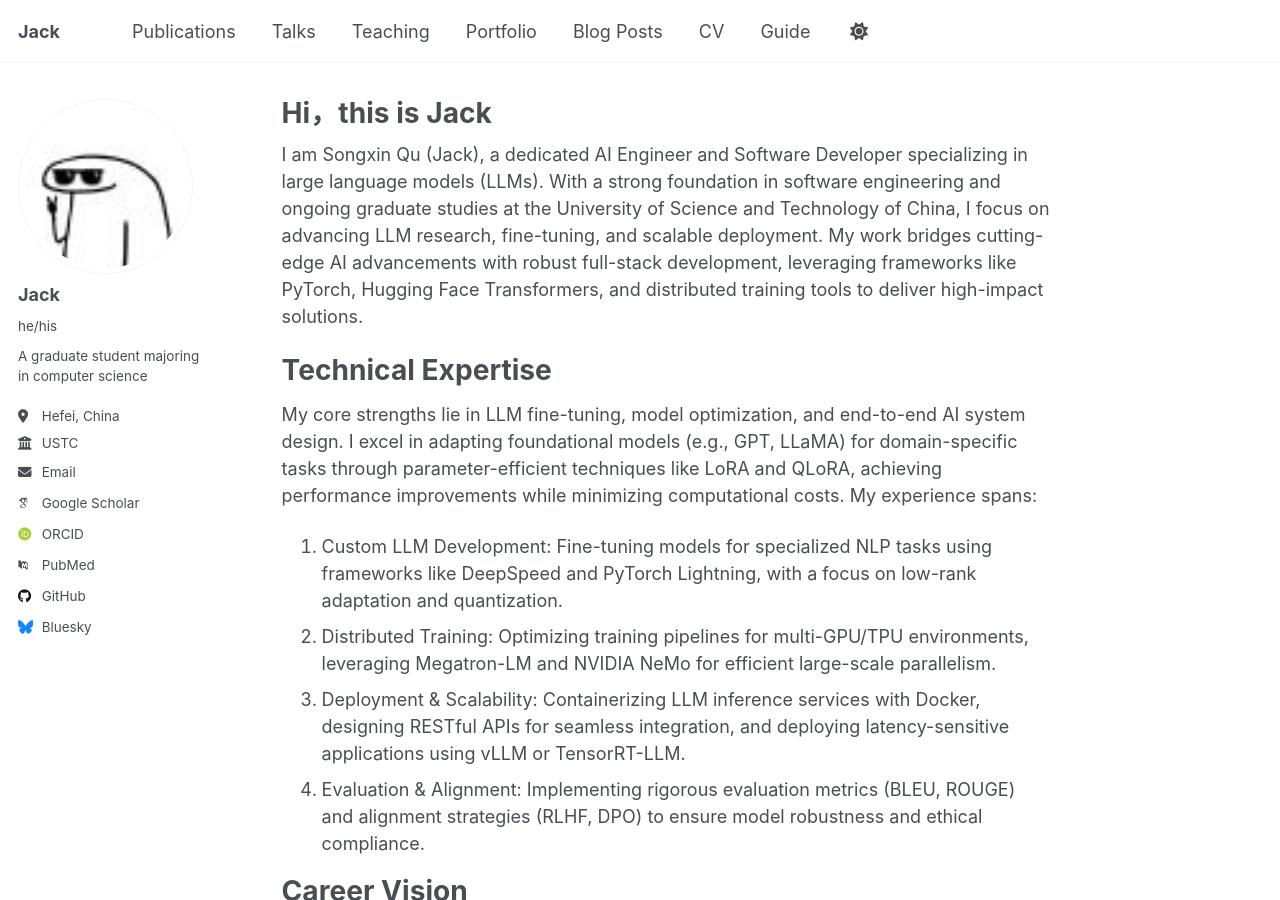
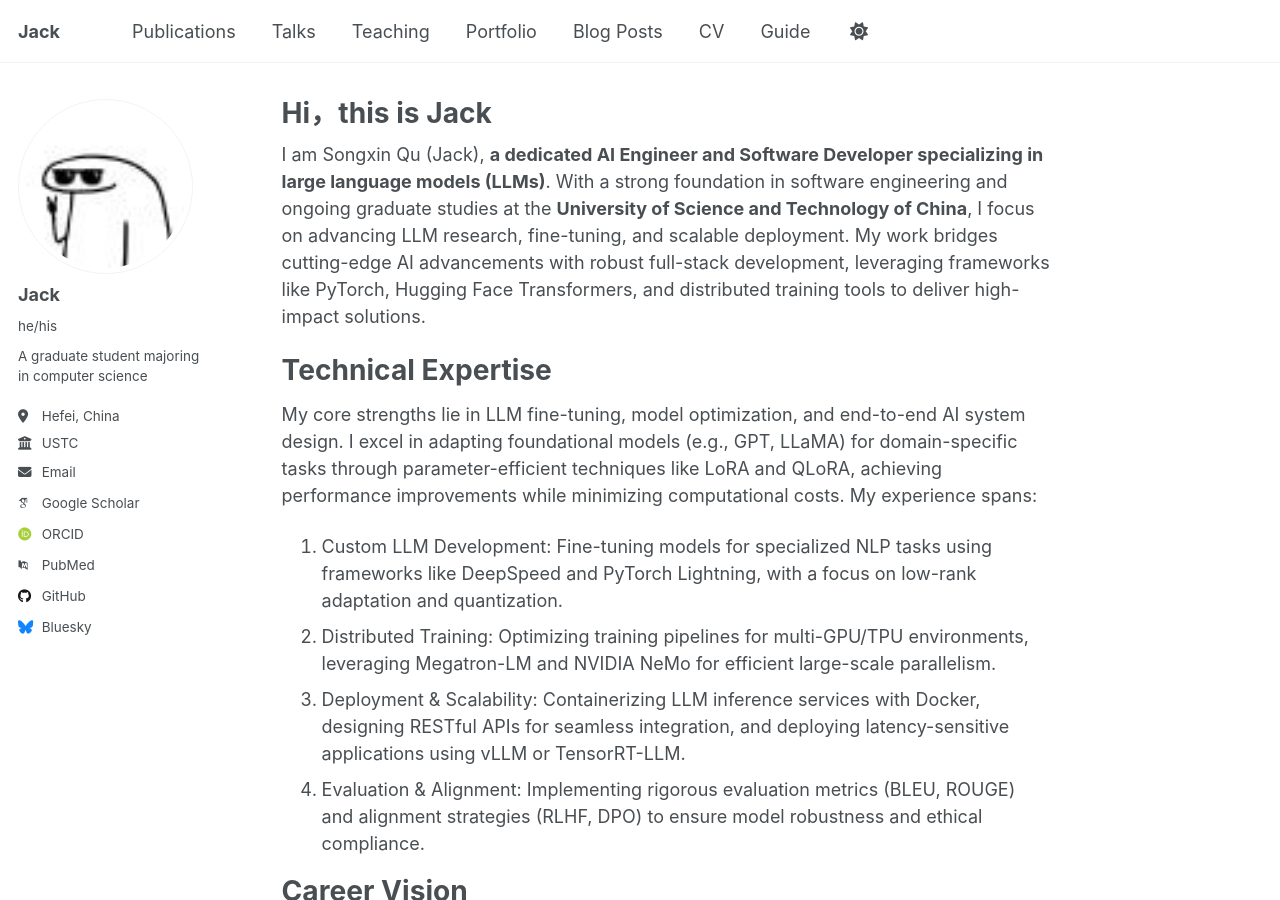
Before and after one commit to qsxustc/qsxustc.github.io, a Jekyll site: the page built from _pages/about.md, in a window 1280 px wide and 900 px high. Built offline with Jekyll 4.4.1, drawn with Linux system fonts in a browser that asks for light colours; some web fonts are replaced.

```diff
--- a/_pages/about.md
+++ b/_pages/about.md
@@ -7,7 +7,7 @@ redirect_from:
   - /about.html
 ---
 
-I am Songxin Qu (Jack), a dedicated AI Engineer and Software Developer specializing in large language models (LLMs). With a strong foundation in software engineering and ongoing graduate studies at the University of Science and Technology of China, I focus on advancing LLM research, fine-tuning, and scalable deployment. My work bridges cutting-edge AI advancements with robust full-stack development, leveraging frameworks like PyTorch, Hugging Face Transformers, and distributed training tools to deliver high-impact solutions.
+I am Songxin Qu (Jack), **a dedicated AI Engineer and Software Developer specializing in large language models (LLMs)**. With a strong foundation in software engineering and ongoing graduate studies at the **University of Science and Technology of China**, I focus on advancing LLM research, fine-tuning, and scalable deployment. My work bridges cutting-edge AI advancements with robust full-stack development, leveraging frameworks like PyTorch, Hugging Face Transformers, and distributed training tools to deliver high-impact solutions.
 
 Technical Expertise
 ======
```
